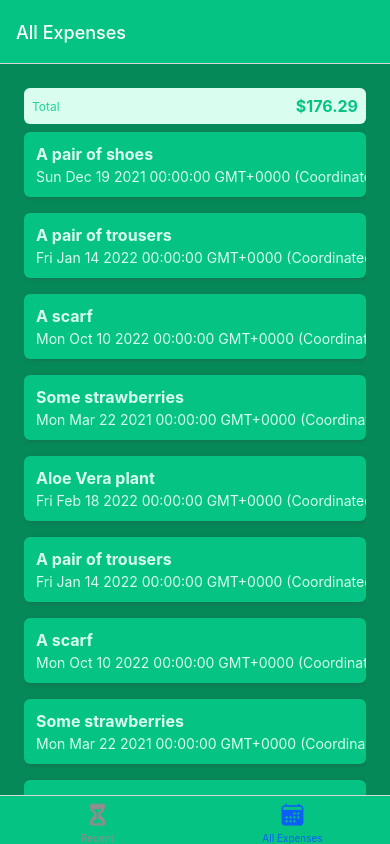
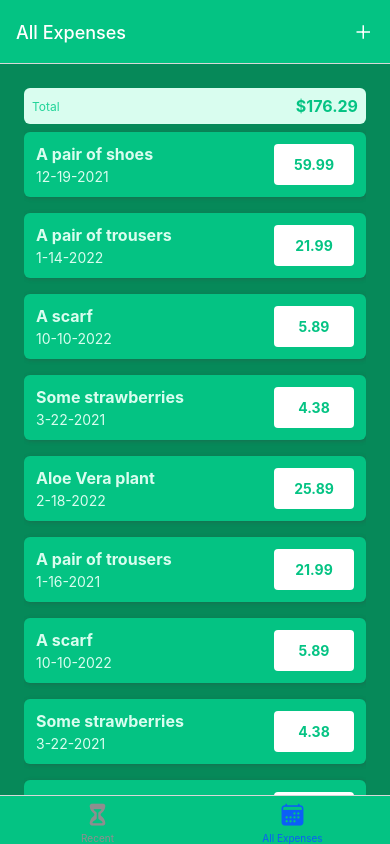
Before and after one commit to DolapoA3/ExpenseTrackerApp, a React Native app: screen /AllExpenses in a window 390 px wide. Built offline with nearby package versions, Linux system fonts and the light colour scheme.

Commit message:
added header button & making expense tappable

```diff
--- a/App.js
+++ b/App.js
@@ -8,6 +8,7 @@
 import RecentExpenses from './screens/RecentExpenses';
 import AllExpenses from './screens/AllExpenses';
 import { GlobalStyles } from './constants/styles';
+import IconButton from './components/UI/IconButton';
 
 const Stack = createNativeStackNavigator();
 const BottomTabs = createBottomTabNavigator();
@@ -20,6 +21,7 @@
         headerTintColor: 'white',
         tabBarStyle: { backgroundColor: GlobalStyles.colors.primary500 },
         tabBarActiveTintColor: GlobalStyles.colors.accent500,
+        headerRight: ({tintColor}) => <IconButton icon='add' size={24} color={tintColor} onPress={() => {}}/>
       }}
     >
       <BottomTabs.Screen
--- a/components/ExpensesOutput/ExpenseItem.js
+++ b/components/ExpensesOutput/ExpenseItem.js
@@ -1,19 +1,22 @@
 import { View, Text, Pressable, StyleSheet } from 'react-native';
 
 import { GlobalStyles } from '../../constants/styles';
+import { getFormattedDate } from '../../util/date';
 
 function ExpenseItem({ description, amount, date }) {
+  function expensePressHandler() {}
+
   return (
-    <Pressable>
+    <Pressable onPress={expensePressHandler} style={({pressed}) => pressed && styles.pressed}>
       <View style={styles.expenseItem}>
         <View>
           <Text style={[styles.textBase, styles.description]}>
             {description}
           </Text>
-          <Text style={styles.textBase}>{date.toString()}</Text>
+          <Text style={styles.textBase}>{getFormattedDate(date)}</Text>
         </View>
         <View style={styles.amountContainer}>
-          <Text style={styles.amount}>{amount}</Text>
+          <Text style={styles.amount}>{amount.toFixed(2)}</Text>
         </View>
       </View>
     </Pressable>
@@ -23,6 +26,9 @@
 export default ExpenseItem;
 
 const styles = StyleSheet.create({
+  pressed: {
+    opacity: 0.75
+  },
   expenseItem: {
     padding: 12,
     marginVertical: 8,
@@ -51,6 +57,7 @@
     justifyContent: 'center',
     alignItems: 'center',
     borderRadius: 4,
+    minWidth: 80,
   },
   amount: {
     color: GlobalStyles.colors.primary500,
--- a/components/ExpensesOutput/ExpensesOutput.js
+++ b/components/ExpensesOutput/ExpensesOutput.js
@@ -27,19 +27,19 @@
     id: 'e4',
     description: 'Some strawberries',
     amount: 4.38,
-    date: new Date('2021-3-22'),
+    date: new Date('2021-03-22'),
   },
   {
     id: 'e5',
     description: 'Aloe Vera plant',
     amount: 25.89,
-    date: new Date('2022-2-18'),
+    date: new Date('2022-02-18'),
   },
   {
     id: 'e6',
     description: 'A pair of trousers',
     amount: 21.99,
-    date: new Date('2022-01-14'),
+    date: new Date('2021-01-16'),
   },
   {
     id: 'e7',
@@ -51,13 +51,13 @@
     id: 'e8',
     description: 'Some strawberries',
     amount: 4.38,
-    date: new Date('2021-3-22'),
+    date: new Date('2021-03-22'),
   },
   {
     id: 'e9',
     description: 'Aloe Vera plant',
     amount: 25.89,
-    date: new Date('2022-2-18'),
+    date: new Date('2022-02-18'),
   },
 ];
 
--- /dev/null
+++ b/components/UI/IconButton.js
@@ -0,0 +1,26 @@
+import { View, Text, Pressable, StyleSheet } from 'react-native';
+import { Ionicons } from '@expo/vector-icons';
+
+function IconButton({ icon, size, color, onPress }) {
+  return (
+    <Pressable onPress={onPress} style={({pressed}) => pressed && styles.pressed}>
+      <View style={styles.buttonContainer}>
+        <Ionicons name={icon} size={size} color={color} />
+      </View>
+    </Pressable>
+  );
+}
+
+export default IconButton;
+
+const styles = StyleSheet.create({
+  buttonContainer: {
+    borderRadius: 24,
+    padding: 6,
+    marginHorizontal: 8,
+    marginVertical: 2
+  },
+  pressed: {
+    opacity: 0.75,
+  },
+});
--- /dev/null
+++ b/util/date.js
@@ -0,0 +1,3 @@
+export function getFormattedDate(date) {
+  return `${date.getMonth() + 1}-${date.getDate()}-${date.getFullYear()}`;
+}
```
